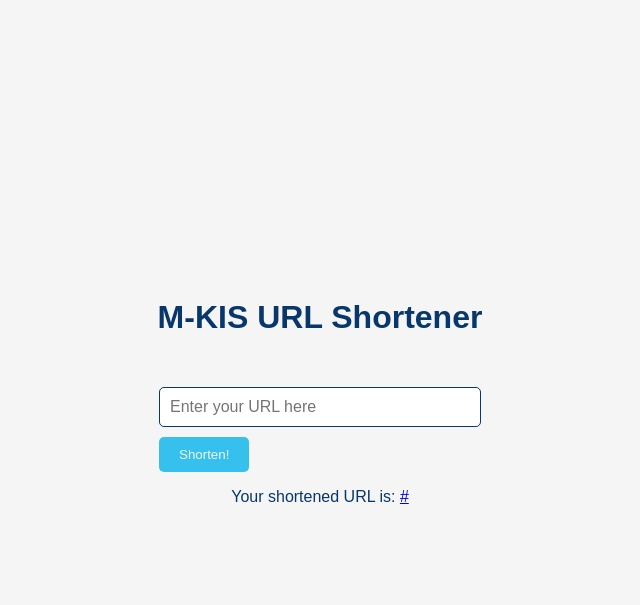
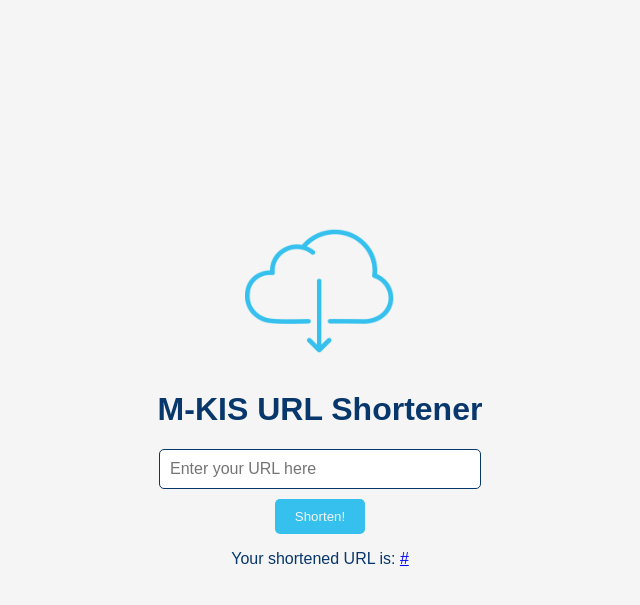
Before and after one commit to m-kis/url_shortener, a Flask app: template templates/index.html in a window 1280 px wide. Shown: the top 605 px of the page, without its empty margins (320-960 px from the left). Run offline with Flask 3, Linux system fonts and the light colour scheme; the template is opened without the code that fills it: most values are stand-ins (such as "Sample title", 1, 10 or a date in 2020).

Commit message:
Update index.html

```diff
--- a/templates/index.html
+++ b/templates/index.html
@@ -6,6 +6,8 @@
     <link rel="stylesheet" href="{{ url_for('static', filename='styles.css') }}">
 </head>
 <body>
+    <div class="container">
+        <img class="logo" src="{{ url_for('static', filename='Logo-M-KIS.png') }}" alt="Logo">
         <h1>M-KIS URL Shortener</h1>
         <form method="POST">
             <input type="text" name="url" placeholder="Enter your URL here">
@@ -14,5 +16,6 @@
         {% if short_url %}
         <p>Your shortened URL is: <a href="{{ short_url }}">{{ short_url }}</a></p>
         {% endif %}
+    </div>
 </body>
 </html>
```
Lines whose indentation alone changed are shown as unchanged.
